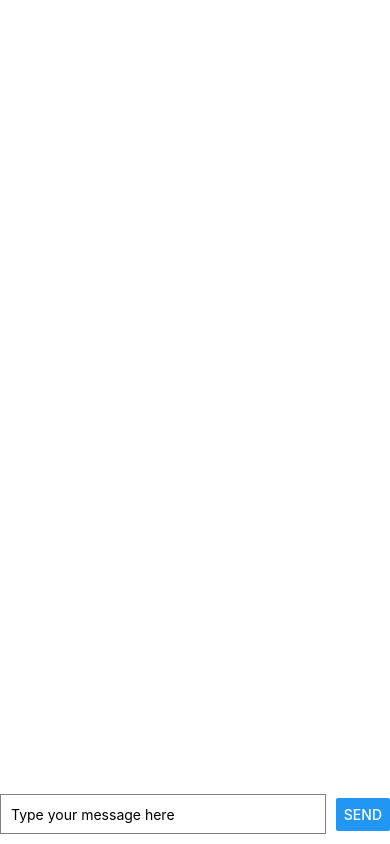
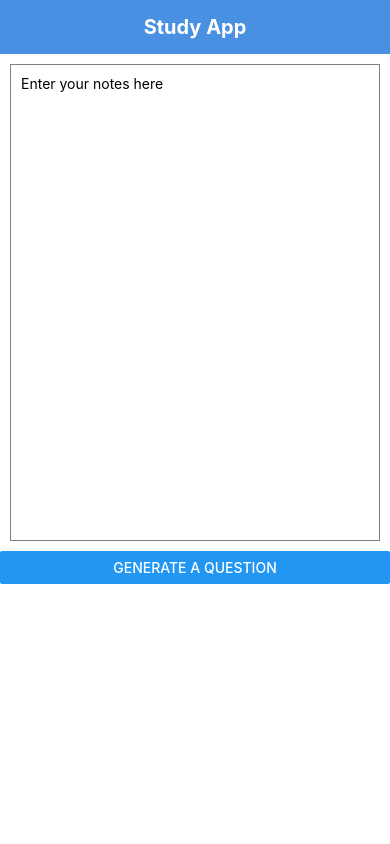
Before and after one commit to csu-hci-projects/SP24-AI-Enhanced-Exam-Prep-A-Smart-Study-App-For-Personalized-Question-Generation-For-Analyzing, a React Native app in the folder AIStudyApp/: screen / in a window 390 px wide. Built offline with nearby package versions, Linux system fonts and the light colour scheme.

Commit message:
Quiz Setup

```diff
--- a/AIStudyApp/App.js
+++ b/AIStudyApp/App.js
@@ -1,11 +1,13 @@
 import React, { useState } from 'react';
-import { StyleSheet, Text, View, Button, TextInput, ScrollView, StatusBar } from 'react-native';
+import { StyleSheet, Text, View, Button, TextInput, ScrollView, StatusBar, TouchableOpacity } from 'react-native';
 import axios from 'axios';
 
 export default function App() {
-  const [responseText, setResponseText] = useState('');
   const [userInput, setUserInput] = useState('');
   const [chatHistory, setChatHistory] = useState([]);
+  const [currentQuestion, setCurrentQuestion] = useState({ question: '', choices: [] });
+  const [feedback, setFeedback] = useState('');
+  const [apiResponse, setApiResponse] = useState('');
 
   const getOpenAIResponse = async () => {
     try {
@@ -14,41 +16,78 @@ export default function App() {
             {
                 model: 'gpt-3.5-turbo',
                 messages: [
-            { role: 'system', content: 'You are a helpful assistant.' },
+                    { role: 'system', content: 'Generate one Multiple Choice Quiz Question based on the notes provided. The answer should be the first of the answer choices. Be sure there are at least 4 answer choices. Example format: What does the term "BIDMAS" or "BODMAS" represent in the context of mathematical operations? \nA) The order of operations to perform calculations correctly. \nB) A method for simplifying fractions. \nC) A set of rules for working with decimals. \nD) A formula for finding the area of shapes.' },
                     { role: 'user', content: userInput },
                 ],
             },
             {
                 headers: {
                     'Content-Type': 'application/json',
-            'Authorization': `Bearer deleteThissk-07gGfvhERvsCWet5NyErT3BlbkFJs2OEvlQlIwFxu7TglyS9`,
-          },
+                    'Authorization': 'Bearer DeleteThissk-07gGfvhERvsCWet5NyErT3BlbkFJs2OEvlQlIwFxu7TglyS9',
+                }
             }
         );
-      setChatHistory([...chatHistory, { role: 'user', content: userInput }, { role: 'ai', content: response.data.choices[0].message.content }]);
-      setUserInput('');
+        setApiResponse(JSON.stringify(response.data, null, 2));
+        const content = response.data.choices[0].message.content;
+        const lines = content.split('\n').filter(line => line.trim() !== '');
+        const question = lines[0];
+        let correctAnswerIndex = 0;
+        if (lines[1] && lines[1].charAt(0) === 'A' && lines[1].charAt(1) === ')') {
+        } else {
+            correctAnswerIndex = 1;
+        }
+        let choices = lines.slice(1).map((line, index) => ({
+            label: line.charAt(0),
+            text: line.slice(3),
+            isCorrect: index === correctAnswerIndex
+        }));
+        choices = shuffleArray(choices);
+        setCurrentQuestion({ question, choices });
+        setChatHistory([...chatHistory, { role: 'user', content: userInput }, { role: 'ai', content: question }]);
+        setFeedback('');
     } catch (error) {
         console.error(error);
-      setResponseText('Failed to get a response.');
+        setApiResponse('Failed to get a response.');
+        setFeedback('Failed to get a response.');
+    }
+};
+
+
+  const handleAnswerSelect = (choiceLabel) => {
+    const correctChoice = currentQuestion.choices.find(choice => choice.isCorrect);
+    if (choiceLabel === correctChoice.label) {
+      setFeedback('Correct!');
+    } else {
+      setFeedback('Wrong, try again!');
     }
   };
 
   return (
     <View style={styles.container}>
-      <ScrollView style={styles.chatContainer}>
-        {chatHistory.map((chat, index) => (
-          <Text key={index} style={chat.role === 'user' ? styles.userChat : styles.aiChat}>{chat.content}</Text>
-        ))}
-      </ScrollView>
-      <View style={styles.inputContainer}>
+      <View style={styles.header}>
+        <Text style={styles.headerText}>Study App</Text>
+      </View>
       <TextInput
         style={styles.input}
         onChangeText={setUserInput}
         value={userInput}
-          placeholder="Type your message here"
+        placeholder="Enter your notes here"
+        multiline={true}
+        numberOfLines={4}
       />
-        <Button title="Send" onPress={getOpenAIResponse} />
+      <Button title="Generate A Question" onPress={getOpenAIResponse} />
+      <Text style={styles.question}>{currentQuestion.question}</Text>
+      <View style={styles.choicesContainer}>
+        {currentQuestion.choices.map((choice, index) => (
+          <TouchableOpacity key={index} style={styles.choiceButton} onPress={() => handleAnswerSelect(choice.label)}>
+            <Text style={styles.choiceText}>{choice.label}. {choice.text}</Text>
+          </TouchableOpacity>
+        ))}
       </View>
+      <Text style={styles.feedback}>{feedback}</Text>
+      <ScrollView style={{ ...styles.chatContainer, maxHeight: 200 }}>
+        <Text style={{ whiteSpace: 'pre-wrap' }}>{apiResponse}</Text>
+      </ScrollView>
       <StatusBar style="auto" />
     </View>
   );
@@ -64,17 +103,11 @@ const styles = StyleSheet.create({
     flex: 1,
     padding: 10,
   },
-  inputContainer: {
-    flexDirection: 'row',
-    alignItems: 'center',
-    marginBottom: 10,
-  },
   input: {
-    flex: 1,
     height: 40,
     borderColor: 'gray',
     borderWidth: 1,
-    marginRight: 10,
+    margin: 10,
     paddingLeft: 10,
   },
   userChat: {
@@ -92,4 +125,59 @@ const styles = StyleSheet.create({
     borderRadius: 5,
     marginBottom: 10,
   },
+  header: {
+    backgroundColor: '#4a90e2',
+    padding: 15,
+    alignItems: 'center',
+    justifyContent: 'center',
+  },
+  headerText: {
+    color: '#fff',
+    fontSize: 20,
+    fontWeight: 'bold',
+  },
+  question: {
+    fontSize: 18,
+    fontWeight: 'bold',
+    padding: 10,
+    textAlign: 'center',
+  },
+  choicesContainer: {
+    marginVertical: 10,
+  },
+  choiceButton: {
+    backgroundColor: '#f0f0f0',
+    padding: 10,
+    borderRadius: 5,
+    marginBottom: 10,
+  },
+  choiceText: {
+    fontSize: 16,
+    color: 'black',
+  },
+  feedback: {
+    fontSize: 16,
+    fontWeight: 'bold',
+    color: 'red',
+    padding: 10,
+    textAlign: 'center',
+  },
+  input: {
+    flex: 1,
+    height: 100, // Adjusted for better input field space
+    borderColor: 'gray',
+    borderWidth: 1,
+    margin: 10,
+    padding: 10,
+    textAlignVertical: 'top', // Ensures text starts from the top in multiline input
+  },
 });
+
+// Function to shuffle an array
+function shuffleArray(array) {
+  for (let i = array.length - 1; i > 0; i--) {
+    const j = Math.floor(Math.random() * (i + 1)); // random index from 0 to i
+    [array[i], array[j]] = [array[j], array[i]]; // swap elements
+  }
+  return array;
+}
```
Lines whose indentation alone changed are shown as unchanged.
